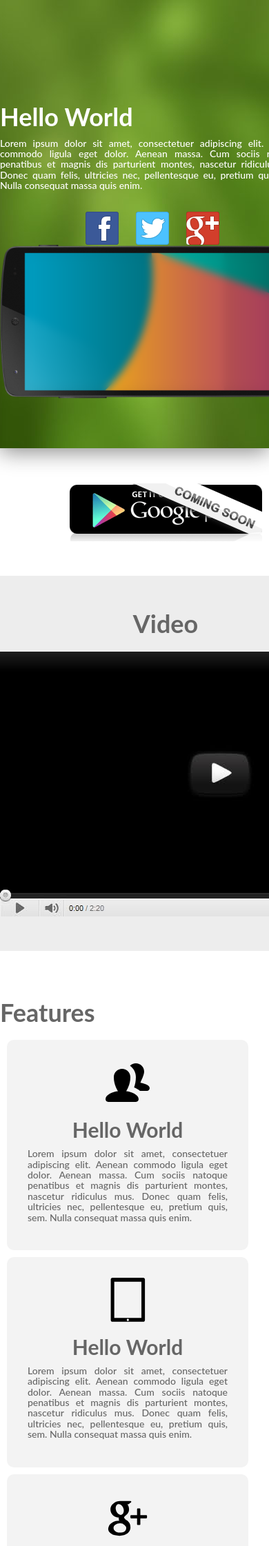
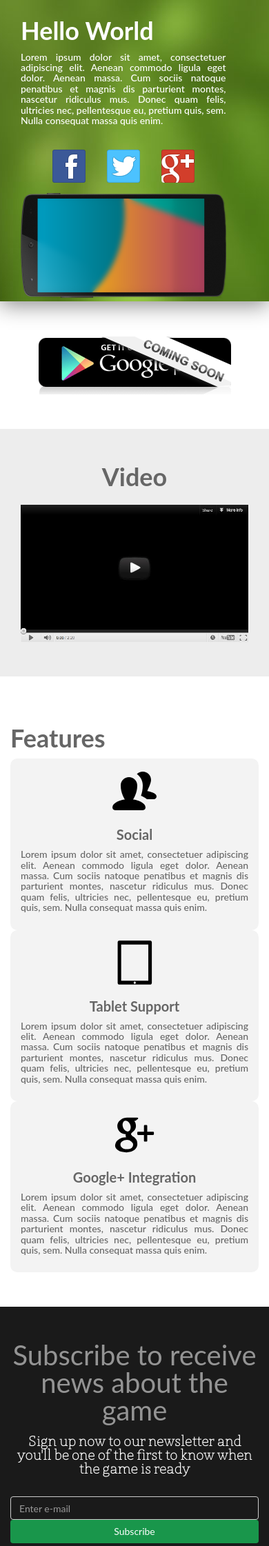
Before and after one commit to yurifariasg/ArretadoGames, a Flask app: page / in a window 390 px wide; the page is wider, and only the part inside the window is pictured. Shown: the top 2242 px of that part at 69% size. Run offline with Flask 2, Linux system fonts and the light colour scheme; some libraries are stand-ins or nearby versions.

Commit message:
Added team section and fixed responsivity problems

```diff
--- a/index.html
+++ b/index.html
@@ -1,91 +1,91 @@
 <!DOCTYPE html>
-<html>
+<html lang="en">
   <head>
     <title>Sugar Kane Studios</title>
-    <meta name="viewport" content="width=device-width, initial-scale=1.0">
-
+    <meta name="viewport" content="width=device-width, initial-scale=1">
     <link href="static/css/bootstrap.min.css" rel="stylesheet" media="screen">
     <link href="static/css/style.css" rel="stylesheet">
     <script src="static/js/jquery-2.1.0.min.js"></script>
+    <script src="static/js/page.js"></script>
   </head>
   <body>
-    <div class="top-nav">
-      <div class="wrapper">
-        <div class="logo">
-          <a href="index.html">
-            <!-- your logo image <img src="img/logo.png" alt=""> -->
-            Logo Here
-          </a>
-        </div>
-      </div>
-    </div>
 
     <section id="intro">
-      <div class="wrapper">
+      <div class="container">
         <div class="row">
-          <div class="col-xs-11 col-md-6 center">
+          <div class="col-xs-11 col-sm-6 center intro_text">
             <div id="app_description">
               <h1>Hello World</h1>
               <h5>Lorem ipsum dolor sit amet, consectetuer adipiscing elit. Aenean commodo ligula eget dolor. Aenean massa. Cum sociis natoque penatibus et magnis dis parturient montes, nascetur ridiculus mus. Donec quam felis, ultricies nec, pellentesque eu, pretium quis, sem. Nulla consequat massa quis enim.</h5>
             </div>
             <div class="row center social">
-              <div class="col-xs-offset-3 col-xs-2">
+              <div class="col-xs-4 col-sm-3">
                 <img src="static/img/fb_icon.png" style="max-height:100%;" alt="">
               </div>
-              <div class="col-xs-2">
+              <div class="col-xs-4 col-sm-3">
                 <img src="static/img/twitter_icon.png" style="max-height:100%;" alt="">
               </div>
-              <div class="col-xs-2">
+              <div class="col-xs-4 col-sm-3">
                 <img src="static/img/gplus_icon.png" style="max-height:100%;" alt="">
               </div>
             </div>
           </div>
-          <div class="col-xs-11 col-md-6 center">
+          <div class="col-xs-11 col-sm-6 center">
             <img src="static/img/nexus5.png" style="max-width:100%; max-height:100%;" alt="">
           </div>
         </div>
       </div>
     </section>
+
     <section id="cta">
-      <div class="wrapper">
+      <div class="container">
         <div class="center">
           <img src="static/img/bt_gplay_coming_soon.png" style="max-height:100%;" alt="">
         </div>
       </div>
     </section>
+
     <section id="video">
-      <div class="wrapper">
+      <div class="container">
         <h1>Video</h1>
-        <div class="center">
-          <img src="static/img/youtube-embedded-video.jpg" style="width: 600; height: 380;" alt="">
+        <div class="center row">
+          <div class="col-xs-12">
+            <img src="static/img/youtube-embedded-video.jpg" alt="">
+          </div>
         </div>
       </div>
     </section>
+
     <section id="features">
-      <div class="wrapper">
+      <div class="container">
         <h1>Features</h1>
-
         <div class="boxes">
           <div class="row">
-            <div class="box col-md-4">
+            <div class="col-sm-4">
+              <div class="box">
                 <div class="box-content">
                   <img src="static/img/social.svg" height="64" alt="Social"/>
-                <h1>Hello World</h1>
+                  <h1>Social</h1>
                   <h5>Lorem ipsum dolor sit amet, consectetuer adipiscing elit. Aenean commodo ligula eget dolor. Aenean massa. Cum sociis natoque penatibus et magnis dis parturient montes, nascetur ridiculus mus. Donec quam felis, ultricies nec, pellentesque eu, pretium quis, sem. Nulla consequat massa quis enim.</h5>
                 </div>
               </div>
-            <div class="box col-md-4">
+            </div>
+            <div class="col-sm-4">
+              <div class="box">
                 <div class="box-content">
                   <img src="static/img/tablet.svg" height="64" alt="Social"/>
-                <h1>Hello World</h1>
+                  <h1>Tablet Support</h1>
                   <h5>Lorem ipsum dolor sit amet, consectetuer adipiscing elit. Aenean commodo ligula eget dolor. Aenean massa. Cum sociis natoque penatibus et magnis dis parturient montes, nascetur ridiculus mus. Donec quam felis, ultricies nec, pellentesque eu, pretium quis, sem. Nulla consequat massa quis enim.</h5>
                 </div>
               </div>
-            <div class="box col-md-4">
+            </div>
+            <div class="col-sm-4">
+              <div class="box">
                 <div class="box-content">
                   <img src="static/img/gplus.svg" height="64" alt="Social"/>
-                <h1>Hello World</h1>
+                  <h1>Google+ Integration</h1>
                   <h5>Lorem ipsum dolor sit amet, consectetuer adipiscing elit. Aenean commodo ligula eget dolor. Aenean massa. Cum sociis natoque penatibus et magnis dis parturient montes, nascetur ridiculus mus. Donec quam felis, ultricies nec, pellentesque eu, pretium quis, sem. Nulla consequat massa quis enim.</h5>
+                </div>
               </div>
             </div>
           </div>
@@ -94,17 +94,17 @@
     </section>
 
     <section id="subscribe">
-      <div class="wrapper">
+      <div class="container">
         <div class="center">
           <div class="subscribe-text-content">
             <span class="larger">Subscribe to receive news about the game</span>
             <span class="smaller"><b>Sign up now to our newsletter and you'll be one of the first to know when the game is ready</b></span>
           </div>
-          <div class="row">
-            <div class="col-md-8">
+          <div class="row form-group">
+            <div class="col-sm-8">
               <input class="form-control" type="text" placeholder="Enter e-mail">
             </div>
-            <div class="col-md-4">
+            <div class="col-sm-4">
               <button type="button" class="btn btn-primary">Subscribe</button>
             </div>
           </div>
@@ -113,7 +113,7 @@
     </section>
 
     <section id="screenshots">
-      <div class="wrapper">
+      <div class="container">
         <h1>Screenshots</h1>
         <div class="row">
           <div>
@@ -138,9 +138,49 @@
       </div>
     </section>
 
+    <section id="team">
+      <div class="container">
+        <h1>Team</h1>
+        <div class="center">
+          <div class="row">
+            <div class="col-sm-3">
+              <div class="profile">
+                <img id="yurifariasg" src="" alt=""/>
+                <h1>Yuri</h1>
+                <h5>Lorem ipsum dolor sit amet, consectetuer adipiscing elit. Aenean commodo ligula eget dolor. Aenean massa. Cum sociis natoque penatibus et magnis dis parturient montes, nascetur ridiculus mus. Donec quam felis, ultricies nec, pellentesque eu, pretium quis, sem. Nulla consequat massa quis enim.</h5>
+              </div>
+            </div>
+            <div class="col-sm-3">
+              <div class="profile">
+                <img id="brunopaiva5283" src="" alt=""/>
+                <h1>Bruno</h1>
+                <h5>Lorem ipsum dolor sit amet, consectetuer adipiscing elit. Aenean commodo ligula eget dolor. Aenean massa. Cum sociis natoque penatibus et magnis dis parturient montes, nascetur ridiculus mus. Donec quam felis, ultricies nec, pellentesque eu, pretium quis, sem. Nulla consequat massa quis enim.</h5>
+              </div>
+            </div>
+            <div class="col-sm-3">
+              <div class="profile">
+                <img id="tferreirap" src="" alt=""/>
+                <h1>Thiago</h1>
+                <h5>Lorem ipsum dolor sit amet, consectetuer adipiscing elit. Aenean commodo ligula eget dolor. Aenean massa. Cum sociis natoque penatibus et magnis dis parturient montes, nascetur ridiculus mus. Donec quam felis, ultricies nec, pellentesque eu, pretium quis, sem. Nulla consequat massa quis enim.</h5>
+              </div>
+            </div>
+            <div class="col-sm-3">
+              <div class="profile">
+                <img id="paulorolgan" src="" alt=""/>
+                <h1>Paulo</h1>
+                <h5>Lorem ipsum dolor sit amet, consectetuer adipiscing elit. Aenean commodo ligula eget dolor. Aenean massa. Cum sociis natoque penatibus et magnis dis parturient montes, nascetur ridiculus mus. Donec quam felis, ultricies nec, pellentesque eu, pretium quis, sem. Nulla consequat massa quis enim.</h5>
+              </div>
+            </div>
+          </div>
+        </div>
+      </div>
+    </section>
+
     <section id="footer">
+      <div class="container">
         <div class="center">
           <h5>Copyright 2014 <a href="#">Sugar Kane Studios</a> © All rights reserved</h5>
+        </div>
       </div>
     </section>
 
--- a/static/css/style.css
+++ b/static/css/style.css
@@ -23,7 +23,9 @@ footer, header, menu, nav, section {
 
 body {
   line-height: 1;
-    text-rendering: optimizeLegibility;
+  text-rendering: optimizeLegibility;
+  font-family: "Lato", sans-serif;
+  color:#666666;
 
 }
 ol, ul {
@@ -43,32 +45,9 @@ text-align: center;
 margin: auto;
 }
 
-body {
-  /*font-family: "Helvetica Neue", Helvetica, Arial, sans-serif;*/
-  font-family: "Lato", sans-serif;
-  color:#666666;
-}
-
 h1 {
   font-weight: bold;
 }
-
-
-
-@media(max-width:767px){
-  .wrapper {
-    width:480px;
-    margin:0 auto;
-  }
-}
-@media(min-width:768px){
-  .wrapper {
-    width:940px;
-    margin:0 auto;
-  }
-}
-@media(min-width:992px){}
-@media(min-width:1200px){}
 
 .clear { clear:both; }
 
@@ -106,21 +85,25 @@ h1 {
 section#intro{
   background:url(../img/forest_bg.jpg) 50% 0 no-repeat fixed;
   color: #fff;
-  max-height: 650px;
-  height:auto;
   box-shadow: 0px 5px 30px #888888;
-  padding: 130px 0px 130px 0px;
+  padding: 0px 0px 0px 0px;
+  /*padding: 130px 0px 130px 0px;*/
 }
 
 section#intro h1 {
   text-align: left;
 }
 
+section#intro .center {
+  padding: 5px 30px 5px 30px;
+}
+
 section#intro .social {
   margin-top: 30px;
 }
 
-section#features {
+section#features h1 {
+  max-width: 400px;
 }
 
 
@@ -130,18 +113,19 @@ section#features {
 
 .box {
   max-width: 400px;
+  margin: auto;
 }
 
 .box .box-content {
   background: #F3F3F3;
-  margin: 10px 10px 10px 10px;
-  padding: 30px 30px 30px 30px;
+  /*margin: 10px 10px 10px 10px;*/
+  padding: 15px 15px 15px 15px;
   border-radius: 10px;
 }
 
 .box h1 {
   text-align: center;
-  font-size: 30px;
+  font-size: 20px;
 }
 
 .box h5 {
@@ -171,6 +155,12 @@ section#video {
 section#video h1 {
   margin: 0px 0px 20px 0px;
   text-align: center;
+}
+
+section#video img {
+   width: 100%;
+   max-width: 600px;
+   /*padding: 0px 150px 0px 150px;*/
 }
 
 section {
@@ -216,6 +206,10 @@ section#subscribe .subscribe-text-content {
   padding: 0px 0px 30px 0px;
 }
 
+section#screenshots {
+  background: #EDEDED;
+}
+
 section#screenshots img {
   width: 100%;
   height: auto;
@@ -223,5 +217,47 @@ section#screenshots img {
 }
 
 section#screenshots .row {
-  padding: 15px 0px 15px 0px;
+  /*padding: 15px 0px 15px 0px;*/
 }
+
+
+section#team .profile {
+  background: #F3F3F3;
+  padding: 15px 15px 15px 15px;
+  border-radius: 10px;
+}
+
+section#team .profile img {
+  width: 130px;
+  height: 130px;
+  border-radius: 100px;
+}
+
+section#team .profile h5 {
+  text-align: justify;
+}
+
+
+/* Media Queries */
+
+@media(max-width:480px){
+  .wrapper {
+    width:300px;
+    margin:0 auto;
+  }
+}
+
+@media(min-width:480px){
+  .wrapper {
+    width:480px;
+    margin:0 auto;
+  }
+}
+@media(min-width:768px){
+  .wrapper {
+    width:940px;
+    margin:0 auto;
+  }
+}
+@media(min-width:992px){}
+@media(min-width:1200px){}
--- /dev/null
+++ b/static/js/page.js
@@ -0,0 +1,27 @@
+/* Util Functions */
+
+function escapeRegExp(string) {
+    return string.replace(/([.*+?^=!:${}()|\[\]\/\\])/g, "\\$1");
+}
+
+function replaceAll(find, replace, str) {
+  return str.replace(new RegExp(escapeRegExp(find), 'g'), replace);
+}
+
+/* Page.js */
+
+var members = ['yurifariasg', 'tferreirap', 'bruno.paiva.5283', 'paulo.rolgan'];
+
+var changeImageCallback = function(imageId) {
+    return function(data, textStatus) {
+      $('#' + replaceAll(".", "", imageId)).attr("src", data.data.url);
+    };
+};
+
+for (var i = 0 ; i < members.length ; i++) {
+  $.get(
+      'https://graph.facebook.com/' + members[i] + '/picture',
+      {'redirect': 0, 'type': 'normal', 'width': 130, 'height': 130},
+      changeImageCallback(members[i])
+    );
+}
```
Also changed, not shown: 1 other file. Lines whose indentation alone changed are shown as unchanged.
